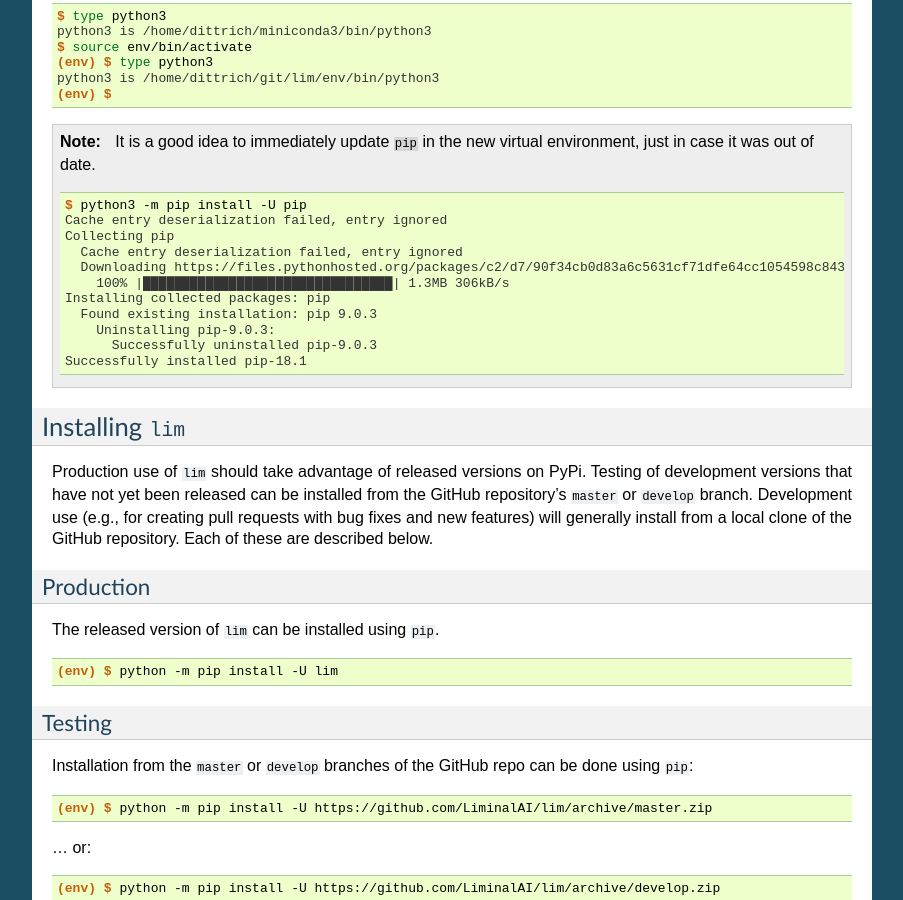
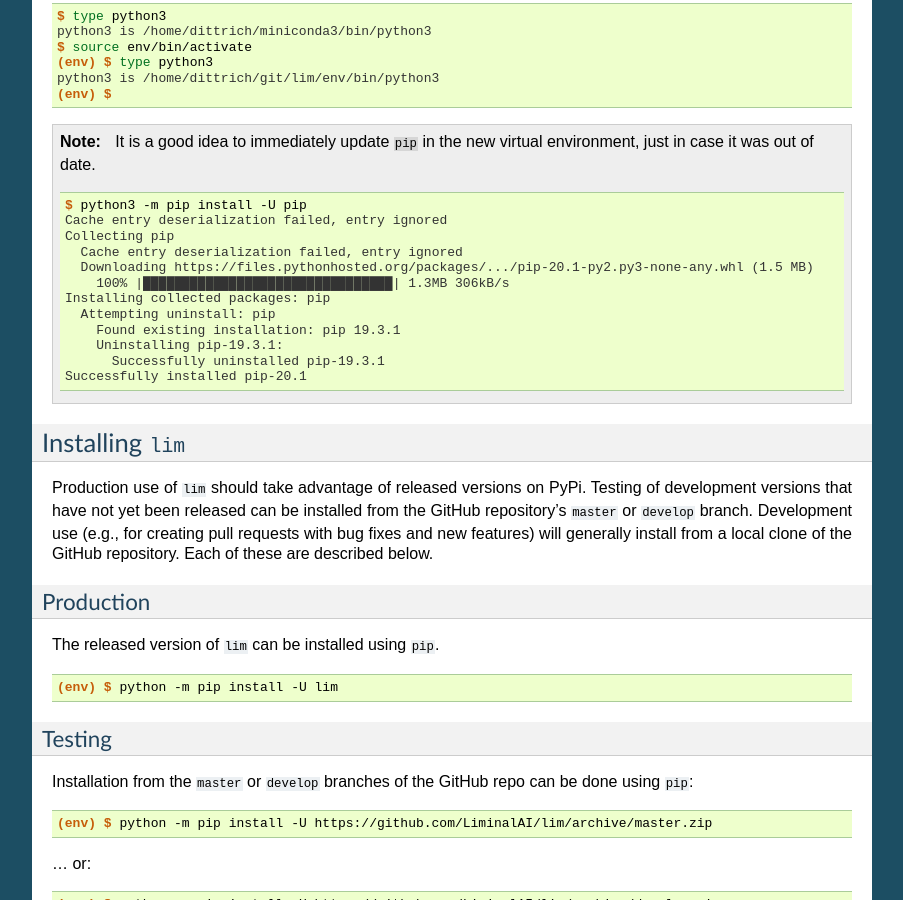
Before and after one commit to davedittrich/lim-cli, a Sphinx documentation site: the page built from docs/installation.rst, in a window 1280 px wide and 900 px high, scrolled down 627 px. Shown: the whole window, without its empty margins (198-1101 px from the left). Built offline with Sphinx 7.4.7, drawn with Linux system fonts in a browser that asks for light colours; the version number could not be read and is left out; some of the changed text lies outside the part shown.

Commit message:
Update documentation

```diff
--- a/docs/conf.py
+++ b/docs/conf.py
@@ -1,4 +1,4 @@
-#!/usr/bin/env python
+#!/usr/bin/env python3
 # -*- coding: utf-8 -*-
 #
 # lim documentation build configuration file, created by
@@ -13,6 +13,7 @@
 # All configuration values have a default; values that are commented out
 # serve to show the default.
 
+import datetime
 import sys
 import os
 
@@ -58,7 +59,7 @@
 
 # General information about the project.
 project = u'lim'
-copyright = u'2019, Dave Dittrich'
+copyright = f'2019-{ datetime.datetime.today().year }, Dave Dittrich'
 
 # The version info for the project you're documenting, acts as replacement
 # for |version| and |release|, also used in various other places throughout
--- a/docs/installation.rst
+++ b/docs/installation.rst
@@ -66,13 +66,14 @@
         Cache entry deserialization failed, entry ignored
         Collecting pip
           Cache entry deserialization failed, entry ignored
-          Downloading https://files.pythonhosted.org/packages/c2/d7/90f34cb0d83a6c5631cf71dfe64cc1054598c843a92b400e55675cc2ac37/pip-18.1-py2.py3-none-any.whl (1.3MB)
+          Downloading https://files.pythonhosted.org/packages/.../pip-20.1-py2.py3-none-any.whl (1.5 MB)
             100% |████████████████████████████████| 1.3MB 306kB/s
         Installing collected packages: pip
-          Found existing installation: pip 9.0.3
-            Uninstalling pip-9.0.3:
-              Successfully uninstalled pip-9.0.3
-        Successfully installed pip-18.1
+          Attempting uninstall: pip
+            Found existing installation: pip 19.3.1
+            Uninstalling pip-19.3.1:
+              Successfully uninstalled pip-19.3.1
+        Successfully installed pip-20.1
 
     ..
 
```
